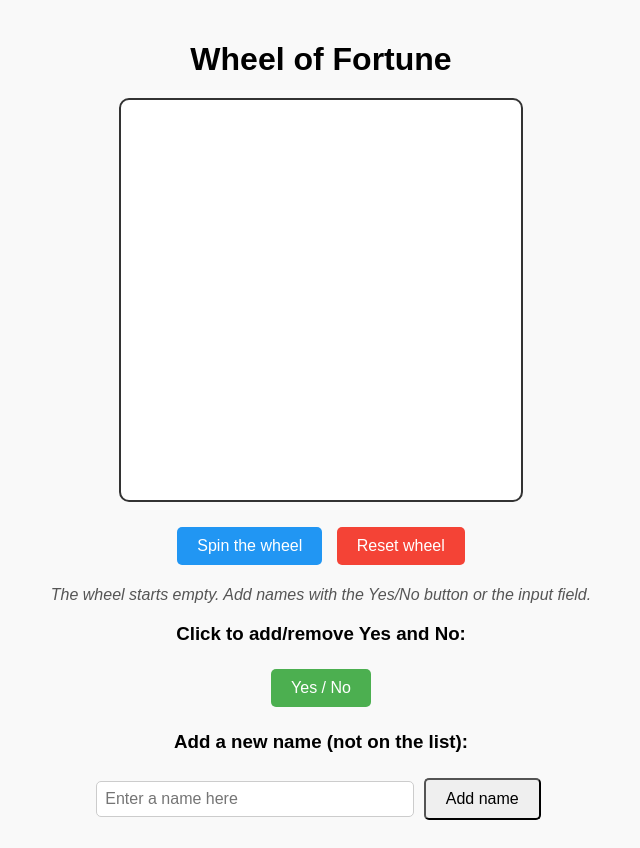
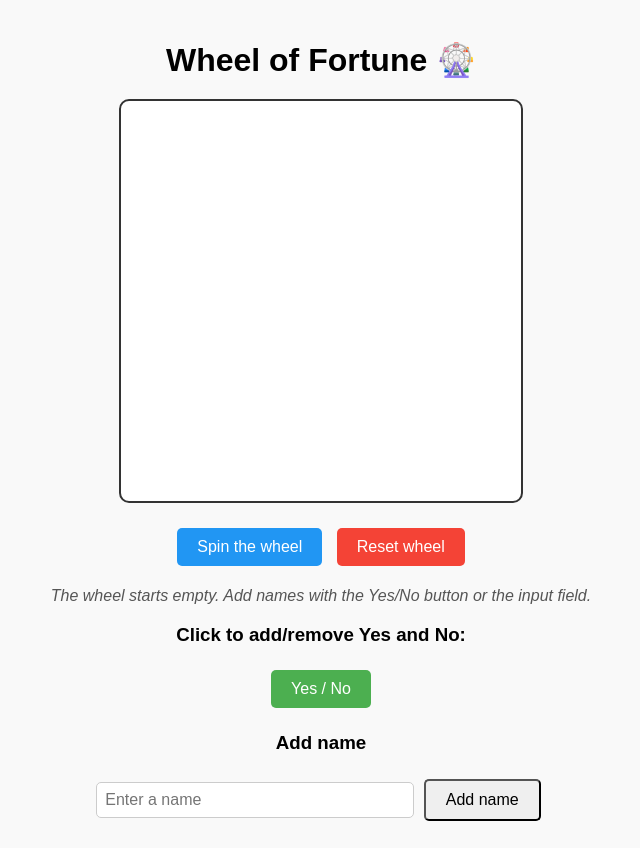
Before and after one commit to Z3ltu/Wheel-of-Fortune, a plain HTML site: page index.html in a window 1280 px wide. Shown: the whole page, without its empty margins (319-959 px from the left). Drawn offline with Linux system fonts and the light colour scheme.

Commit message:
Update index.html

```diff
--- a/index.html
+++ b/index.html
@@ -3,7 +3,7 @@
 <head>
   <meta charset="UTF-8">
   <meta name="viewport" content="width=device-width, initial-scale=1, viewport-fit=cover">
-  <title>Wheel of Fortune</title>
+  <title>Wheel of Fortune 🎡</title>
   <link rel="manifest" href="manifest.json">
   <link rel="icon" href="icon.png">
   <style>
@@ -55,7 +55,7 @@
   </style>
 </head>
 <body>
-  <h1>Wheel of Fortune</h1>
+  <h1>Wheel of Fortune 🎡</h1>
   <canvas id="wheel" width="400" height="400"></canvas>
   <div>
     <button id="spinBtn">Spin the wheel</button>
@@ -69,11 +69,10 @@
     <button class="nameBtn" id="yesNoBtn">Yes / No</button>
   </div>
 
-  <h3>Add a new name (not on the list):</h3>
-  <input type="text" id="newNameInput" placeholder="Enter a name here">
-  <button id="addNameBtn">Add name</button>
+  <h3>Add name</h3>
+  <input type="text" id="newNameInput" placeholder="Enter a name">
+  <button id="addNameBtn" type="button">Add name</button>
 
-  <!-- Note version number in script link -->
-  <script src="script.js?v=1"></script>
+  <script src="script.js?v=3"></script>
 </body>
 </html>
```
